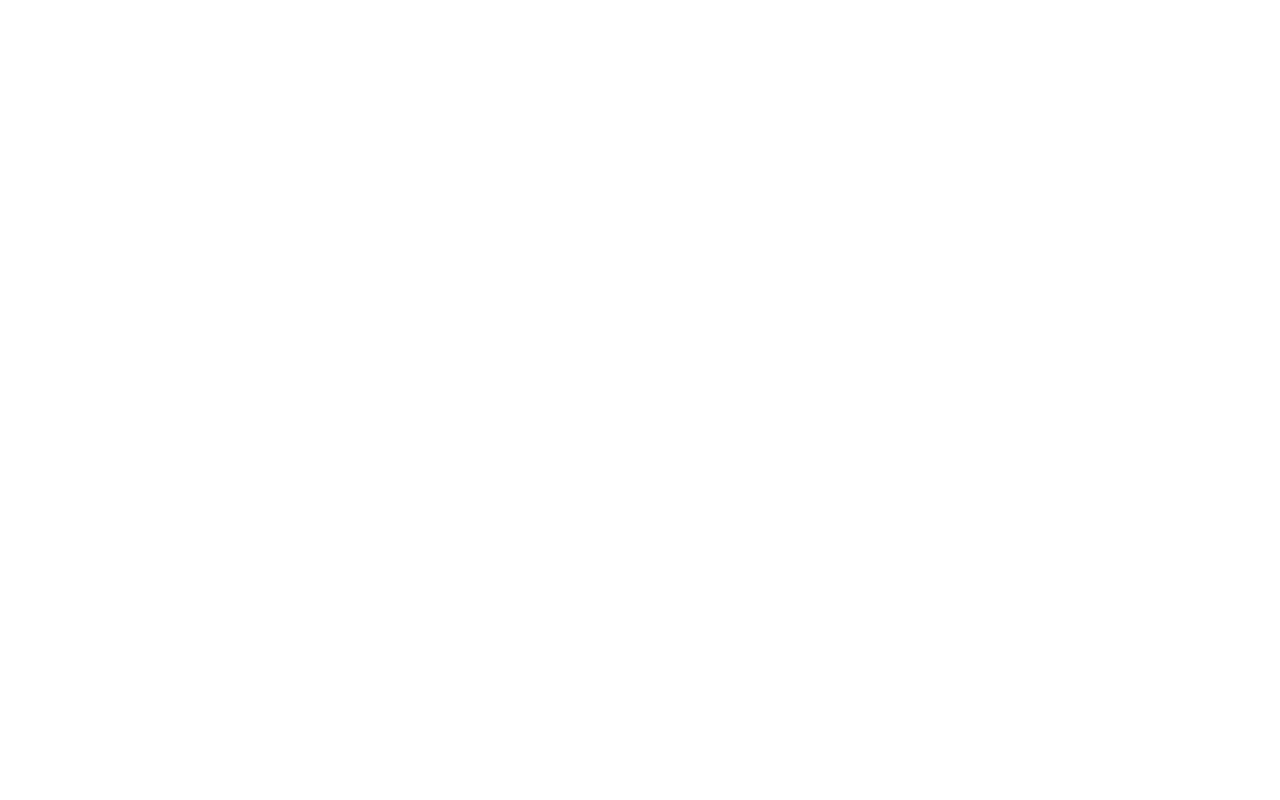
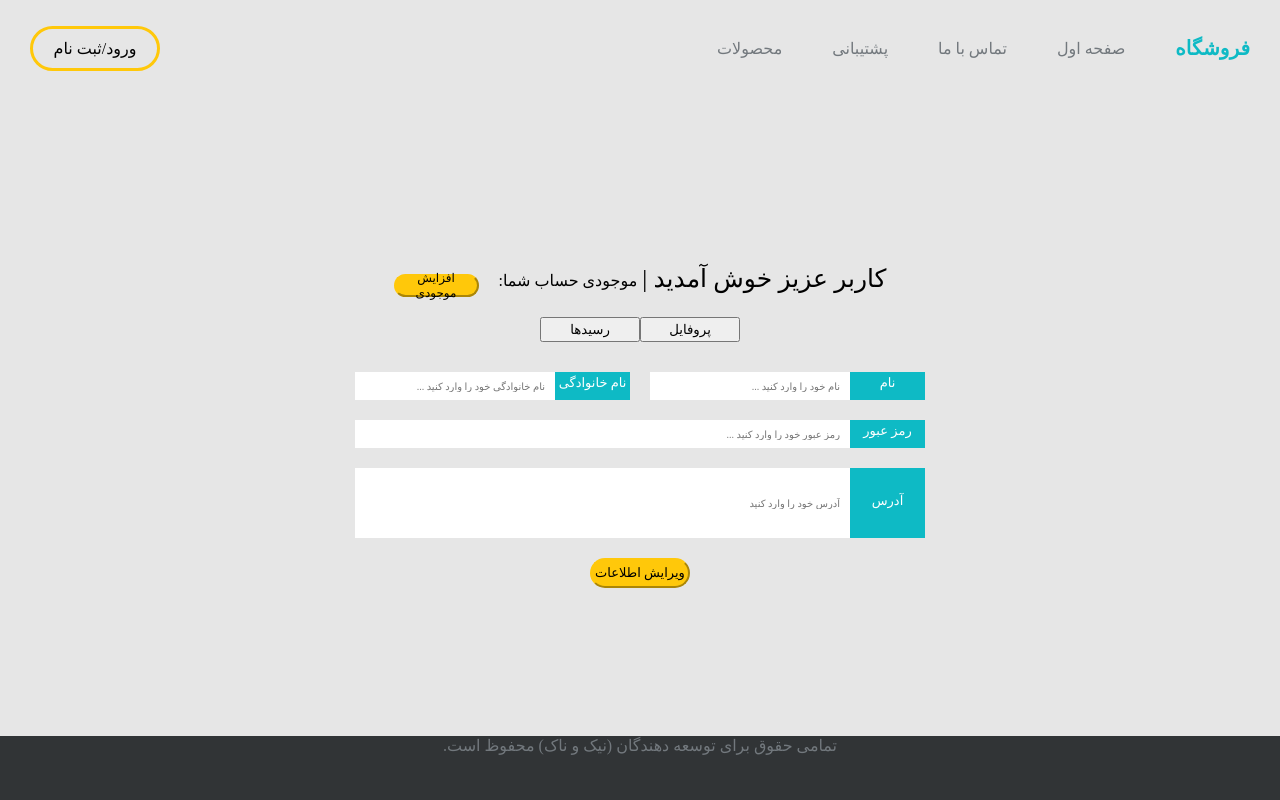
Before and after one commit to AlirezaGhafartehrani/online-store, a website: page User Page/user.html in a window 1280 px wide. Drawn offline with Linux system fonts and the light colour scheme; a web font is replaced by a local one.

Commit message:
User Page finished

```diff
--- a/User Page/user.css
+++ b/User Page/user.css
@@ -0,0 +1,409 @@
+* {
+  margin: 0;
+  padding: 0;
+  box-sizing: border-box;
+}
+
+body {
+  font-size: 16px;
+  font-family: "B Yekan", "ABeeZee", serif;
+  background-color: rgb(230, 230, 230);
+  margin: 0;
+  overflow-x: hidden;
+}
+
+#menu {
+  display: flex;
+  flex-direction: row;
+  align-items: center;
+  width: 100%;
+  justify-content: center;
+  height: 12vh;
+}
+
+#menu > div {
+  color: rgb(114, 120, 125);
+}
+
+.menu-item {
+  text-align: right;
+  direction: rtl;
+}
+
+.menu-item > p:not(.sign-button) {
+  margin-left: 50px;
+}
+
+.menu-item > p:hover {
+  color: rgb(14, 186, 197);
+  cursor: pointer;
+}
+
+.blank-menu {
+  flex-grow: 2;
+}
+
+#left-menu {
+  margin-left: 30px;
+}
+
+.sign-button {
+  border-radius: 24px;
+  border: 3px solid rgb(255, 200, 10);
+  padding: 10px 20px 10px 20px;
+  text-align: center;
+  align-content: center;
+  justify-content: center;
+  color: black;
+  margin-bottom: 0;
+  margin-top: 0;
+  min-width: 130px;
+}
+
+#shop-button {
+  color: rgb(14, 186, 197);
+  font-size: 20px;
+  font-weight: bold;
+  padding-right: 30px;
+}
+
+.fa-chevron-down {
+  padding-right: 10px;
+}
+
+#after-login {
+  display: none;
+}
+
+/* The container <div> - needed to position the dropdown content */
+.dropdown {
+  position: relative;
+  margin-top: 0;
+}
+
+/* Dropdown Content (Hidden by Default) */
+.dropdown-content {
+  display: none;
+  position: absolute;
+  background-color: rgb(225, 225, 225);
+  border-bottom-left-radius: 15px;
+  border-bottom-right-radius: 15px;
+  align-content: center;
+}
+
+/* Options inside the dropdown */
+.dropdown-content a {
+  color: black;
+  text-decoration: none;
+  display: block;
+  direction: rtl;
+  text-align: right;
+  padding: 13px 16px 13px 30px;
+  min-width: 130px;
+}
+
+/* Change color of dropdown links on hover */
+.dropdown-content a:hover {
+  background-color: rgb(247, 247, 247);
+  color: black;
+}
+
+/* Show the dropdown menu on hover */
+.dropdown:hover .dropdown-content {
+  display: block;
+  color: black;
+}
+
+.dropdown:hover {
+  background-color: rgb(225, 225, 225);
+  border-top-left-radius: 24px;
+  border-top-right-radius: 24px;
+}
+
+.dropdown:hover .sign-button,
+.sign-button:hover {
+  background-color: rgb(255, 200, 10);
+  color: black;
+  cursor: pointer;
+}
+
+.center-content {
+  color: rgb(33, 33, 33);
+  display: flex;
+  flex-direction: column;
+  justify-content: center;
+  align-items: center;
+  height: 80vh;
+}
+
+.page-title {
+  color: rgb(14, 186, 197);
+  display: flex;
+  flex-direction: row-reverse;
+  padding: 20px;
+  color: black;
+  justify-content: center;
+  align-content: center;
+}
+
+.page-title-1 {
+    font-size: 25px;
+}
+
+.page-title-2 {
+    font-size: px;
+    margin-top: 7px;
+    margin-right: 5px;
+    margin-left: 20px;
+}
+
+.balance{
+  font-size: 12px;
+  font-family: "B Yekan", "ABeeZee", serif;
+  display: flex;
+  flex-direction: row-reverse;
+  background: rgb(255, 200, 10);
+  margin-top: 10px;
+  width: 85px;
+  height: 23px;
+  justify-content: center;
+  align-items: center;
+  border-radius: 15px;
+  border-color: rgb(255, 200, 10);
+}
+
+.tab {
+  display: flex;
+  flex-direction: row-reverse;
+  font-size: 16px;
+  font-family: "B Yekan", "ABeeZee", serif;
+  margin-bottom: 20px;
+  width: 200px;
+  height: 25px;
+  justify-content: center;
+  border-radius: 30px;
+}
+
+.profiletab {
+  width: 100px;
+}
+
+.receipttab {
+  width: 100px;
+}
+
+.personal-info {
+  display: flex;
+  flex-direction: row-reverse;
+}
+
+.first-name {
+  font-size: 13px;
+  display: flex;
+  flex-direction: row-reverse;
+  padding: 10px;
+}
+
+.first-name-1 {
+  background: rgb(14, 186, 197);
+  color: white;
+  width: 75px;
+  height: 28px;
+  text-align: center;
+  padding-top: 3px;
+}
+
+.first-name-2 {
+  background: rgb(255, 255, 255);
+  color: rgb(114, 120, 125);
+  width: 200px;
+  height: 28px;
+  text-align: right;
+  padding-right: 10px;
+  border: none;
+  font-family: "B Yekan", "ABeeZee", serif;
+  font-size: 10px;
+}
+
+.last-name {
+  font-size: 13px;
+  display: flex;
+  flex-direction: row-reverse;
+  padding: 10px;
+}
+
+.last-name-1 {
+  background: rgb(14, 186, 197);
+  color: white;
+  width: 75px;
+  height: 28px;
+  text-align: center;
+  padding-top: 3px;
+}
+
+.last-name-2 {
+  background: rgb(255, 255, 255);
+  color: rgb(114, 120, 125);
+  width: 200px;
+  height: 28px;
+  text-align: right;
+  padding-right: 10px;
+  border: none;
+  font-family: "B Yekan", "ABeeZee", serif;
+  font-size: 10px;
+}
+
+.password {
+  font-size: 13px;
+  display: flex;
+  flex-direction: row-reverse;
+  padding: 10px;
+}
+
+.password__1 {
+  background: rgb(14, 186, 197);
+  color: white;
+  width: 75px;
+  height: 28px;
+  text-align: center;
+  align-items: center;
+  padding-top: 3px;
+}
+
+.password__2 {
+  background: rgb(255, 255, 255);
+  color: rgb(114, 120, 125);
+  width: 495px;
+  height: 28px;
+  text-align: right;
+  padding-right: 10px;
+  border: none;
+  font-family: "B Yekan", "ABeeZee", serif;
+  font-size: 10px;
+}
+
+.address {
+  font-size: 13px;
+  display: flex;
+  flex-direction: row-reverse;
+  padding: 10px;
+}
+
+.address-1 {
+  background: rgb(14, 186, 197);
+  color: white;
+  width: 75px;
+  height: 70px;
+  text-align: center;
+  padding-top: 25px;
+}
+
+.address-2 {
+  background: rgb(255, 255, 255);
+  color: rgb(114, 120, 125);
+  width: 495px;
+  height: 70px;
+  text-align: right;
+  padding-right: 10px;
+  border: none;
+  font-family: "B Yekan", "ABeeZee", serif;
+  font-size: 10px;
+  text-align: top;
+}
+
+.input {
+  font-size: 13px;
+  font-family: "B Yekan", "ABeeZee", serif;
+  display: flex;
+  flex-direction: row-reverse;
+  background: rgb(255, 200, 10);
+  margin-top: 10px;
+  width: 100px;
+  height: 30px;
+  justify-content: center;
+  align-items: center;
+  border-radius: 15px;
+  border-color: rgb(255, 200, 10);
+}
+
+.signUp-link {
+  padding: 30px;
+  font-size: 14px;
+  color: brown;
+}
+
+.footer {
+  width: 100%;
+  background-color: rgb(49, 52, 54);
+  color: rgb(114, 120, 125);
+  text-align: center;
+  display: inline-block;
+  vertical-align: middle;
+  line-height: normal;
+  direction: rtl;
+  user-select: none;
+  height: 8vh;
+}
+
+/*overall customizations*/
+
+/*Annoying dashed border*/
+
+a:link,
+a:visited,
+a:hover,
+a:active {
+  text-decoration: none;
+  color: inherit;
+}
+
+/* unvisited link */
+.signUp-link:link {
+  color: blue;
+}
+
+/* visited link */
+.signUp-link:visited {
+  color: purple;
+}
+
+/* mouse over link */
+.signUp-link:hover {
+  color: rgb(14, 186, 197);
+}
+
+/* selected link */
+.signUp-linka:active {
+  color: red;
+}
+
+*:focus {
+  outline: none 0;
+}
+
+/*scroll bar*/
+/* width */
+::-webkit-scrollbar {
+  width: 8px;
+}
+
+::-webkit-scrollbar-button {
+  display: none;
+}
+
+/* Track */
+::-webkit-scrollbar-track {
+  box-shadow: inset 0 0 5px white;
+  border-radius: 10px;
+}
+
+/* Handle */
+::-webkit-scrollbar-thumb {
+  background: rgb(204, 204, 196);
+  border-radius: 10px;
+}
+
+/* Handle on hover */
+::-webkit-scrollbar-thumb:hover {
+  background: linear-gradient(to top, orange, yellow);
+}
--- a/User Page/user.html
+++ b/User Page/user.html
@@ -4,9 +4,88 @@
     <meta charset="UTF-8">
     <meta http-equiv="X-UA-Compatible" content="IE=edge">
     <meta name="viewport" content="width=device-width, initial-scale=1.0">
-    <title>Document</title>
+    <link rel="stylesheet" href="user.css">
+    <link rel='stylesheet' href='https://fonts.googleapis.com/css?family=ABeeZee'>
+    <link rel="stylesheet" href="https://use.fontawesome.com/releases/v5.15.3/css/all.css">
+    <link rel="stylesheet" href="https://use.fontawesome.com/releases/v5.15.3/css/v4-shims.css">
+    <title>User Page</title>
 </head>
 <body>
+    <div id="menu">
+        <div id="left-menu">
+            <!--     onclick="login('nicolo', '12345678') must be called in signUp.html, it's here just for test!   -->
+            <p id="before-login" class="sign-button menu-item" onclick="login('nicolo', '12345678')">
+                <a href="../Sign%20In%20Page/signIn.html" target="_blank"> ورود/ثبت نام</a>
+            </p>
+            <div id="after-login" class="dropdown menu-item">
+                <p id="username-button" class="sign-button">هادی<i class="fa fa-chevron-down" aria-hidden="true"></i></p>
+                <div class="dropdown-content">
+                    <a href="#">پروفایل</a>
+                    <a href="#" onclick="logout()">خروج از حساب</a>
+                </div>
+            </div>
+        </div>
+        <div class="blank-menu">
+            <!--    just an empty space! -->
+        </div>
+        <div class="menu-item">
+            <p><a href="mainPage.html#goods-grid-container">محصولات</a></p>
 
+        </div>
+        <div class="menu-item">
+            <p><a>پشتیبانی</a></p>
+
+
+        </div>
+        <div class="menu-item">
+            <p><a>تماس با ما</a></p>
+
+        </div>
+        <div class="menu-item">
+            <p><a href="mainPage.html">صفحه اول</a></p>
+
+        </div>
+        <div class="menu-item">
+            <p id="shop-button"><a href="mainPage.html#goods-grid-container">فروشگاه</a></p>
+
+        </div>
+    </div>
+    <div class="center-content">
+        <div class="page-title">
+            <div class="page-title-1">| کاربر عزیز خوش آمدید</div>
+            <div class="page-title-2"> :موجودی حساب شما</div>
+            <button class="balance">افزایش موجودی</button>
+        </div>
+            <!-- Tab links -->
+            <div class="tab">
+                <button class="profiletab"><a href="../User%20Page/user.html"></a>پروفایل</button>
+                <button class="receipttab"><a href="../User%20Page/user.html"></a>رسیدها</button>
+            </div>
+        <div class="personal-info">
+            <div class="first-name">
+                <div class="first-name-1">نام</div>
+                <input type="text" class="first-name-2" placeholder="... نام خود را وارد کنید">
+            </div>
+            <div class="last-name">
+                <div class="last-name-1">نام خانوادگی</div>
+                <input type="text" class="last-name-2" placeholder="... نام خانوادگی خود را وارد کنید">
+            </div>
+        </div>
+        <div class="email-pass">
+            <div class="password">
+                <div class="password__1">رمز عبور</div>
+                <input type="password" class="password__2" placeholder="... رمز عبور خود را وارد کنید" minlength="6">
+            </div>
+        </div>
+        <div class="address">
+            <div class="address-1">آدرس</div>
+            <input class="address-2" placeholder="آدرس خود را وارد کنید">
+        </div>
+        <button class="input">ویرایش اطلاعات</button>
+    </div>
+    <div class="footer">
+        <p>تمامی حقوق برای توسعه دهندگان (نیک و ناک) محفوظ است.</p>
+    </div>
+    <script src="user.js"></script>
 </body>
 </html>
```
Also changed, not shown: Main Page/mainPage.html (+1 -1 lines), Sign In Page/signIn.html (+1 -1 lines), Sign Up Page/signUp.html (+1 -1 lines).
